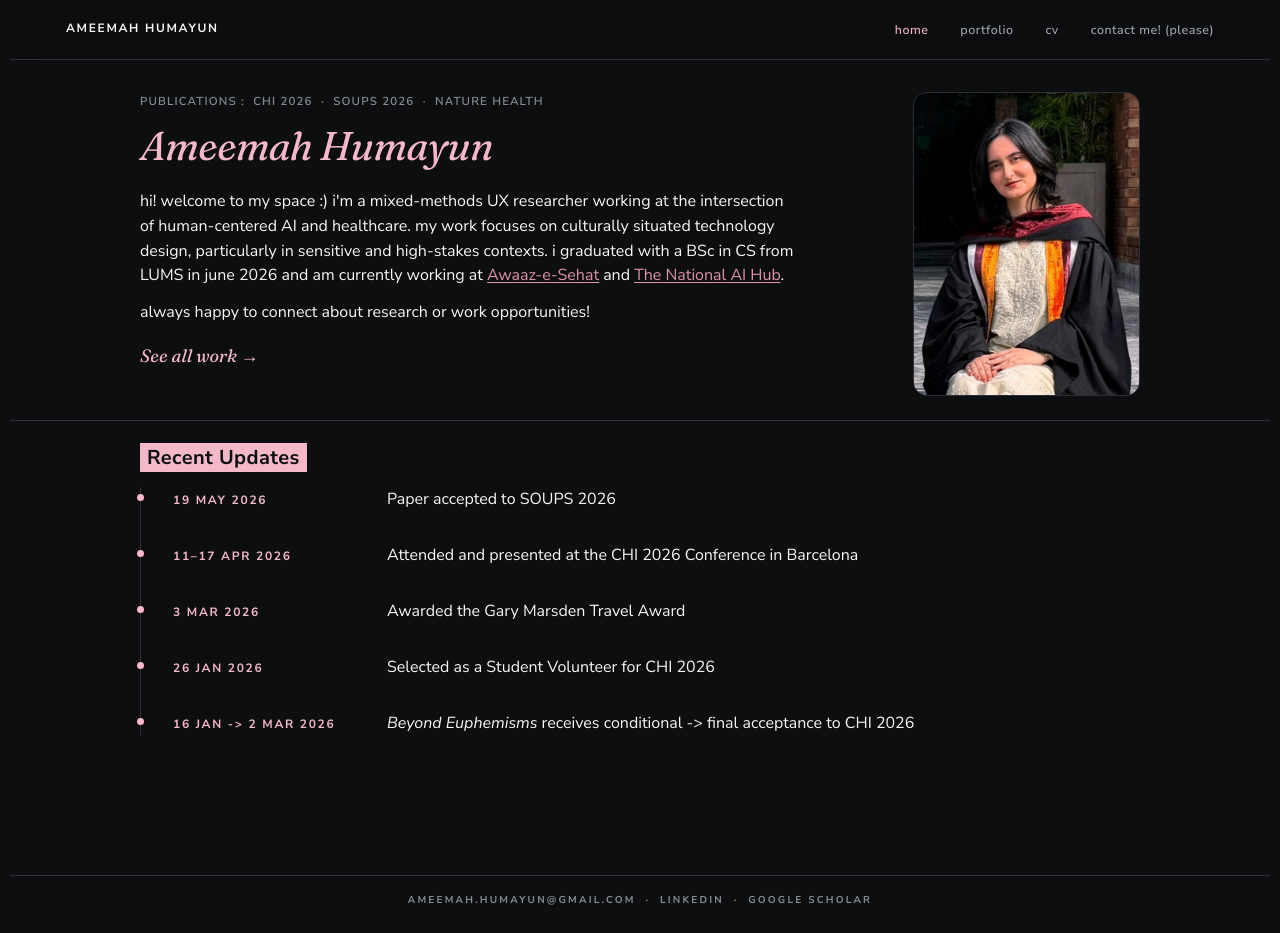
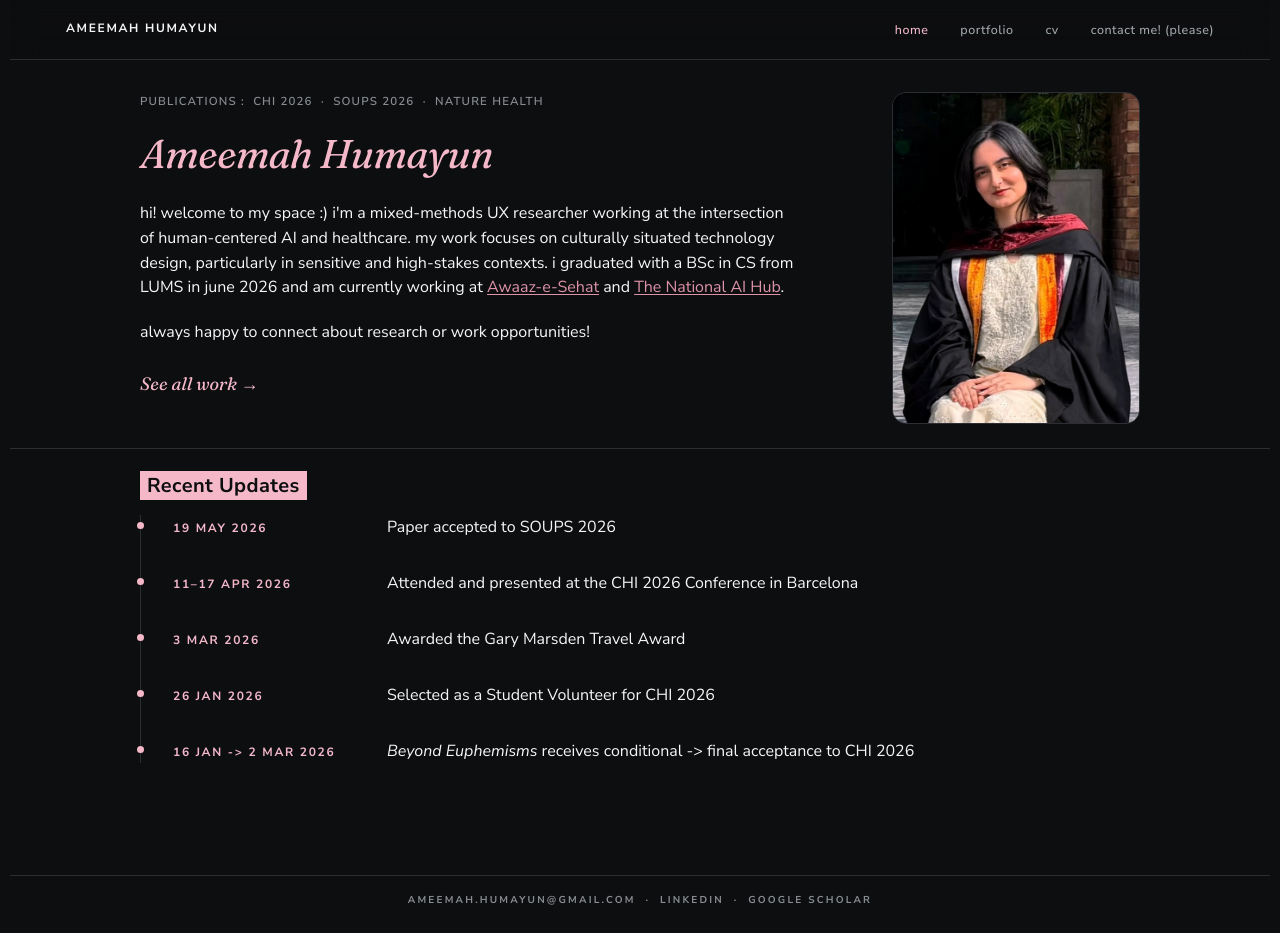
Before and after one commit to ameemahumayun/ameemahumayun.github.io, a Jekyll site: the page built from index.html, in a window 1280 px wide and 933 px high. Built offline with Jekyll 4.4.1, drawn with Linux system fonts in a browser that asks for light colours.

Commit message:
Increase hero paragraph spacing, resize photo to keep top/bottom aligned
Widened the gaps between the Publications line, name, both intro
paragraphs, and "See all work" for more breathing room. Since the
photo's fixed size is deliberately matched to the text block's height
(to keep them top/bottom aligned per the earlier alignment fix), bumped
it from 227px to 248px to track the taller text block. Re-verified
alignment stays within a few px from ~1000px viewport width up.

Co-Authored-By: Claude Sonnet 5 <noreply@anthropic.com>
Claude-Session: https://claude.ai/code/session_01RCzM7zTsD8mFw1QLJ4sgHP

```diff
--- a/assets/css/components.css
+++ b/assets/css/components.css
@@ -695,7 +695,7 @@
    the paragraphs cap out at max-width:660px. A vw-based width used to
    drift out of sync with the text block at in-between viewport widths. */
 .hero__avatar {
-  width: 227px;
+  width: 248px;
   height: auto;
   aspect-ratio: 600 / 802;
   border-radius: 14px;
--- a/index.html
+++ b/index.html
@@ -9,16 +9,16 @@ description: Mixed-methods UX researcher working on human-centered AI for health
 <header class="hero hero--profile">
   <div class="hero__inner">
     <div class="hero__text">
-      <p class="eyebrow" style="margin-bottom:0.75rem;color:var(--color-text-mute);font-weight:600;letter-spacing:0.1em;">
+      <p class="eyebrow" style="margin-bottom:1.25rem;color:var(--color-text-mute);font-weight:600;letter-spacing:0.1em;">
         Publications&nbsp;:&nbsp;
         <a href="https://doi.org/10.1145/3772318.3791315" target="_blank" rel="noopener" class="link-quiet">CHI 2026</a> &nbsp;·&nbsp;
         <a href="https://www.usenix.org/conference/soups2026/presentation/shanza" target="_blank" rel="noopener" class="link-quiet">SOUPS 2026</a> &nbsp;·&nbsp;
         <span>Nature Health</span>
       </p>
-      <h1 style="margin-top:0.75rem;margin-bottom:1.25rem;font-size:clamp(28px, 3.6vw, 40px);"><span class="serif">Ameemah Humayun</span></h1>
-      <p class="lead" style="max-width:660px;font-size:var(--text-base);margin-bottom:0.75rem;">hi! welcome to my space :) i'm a mixed-methods UX researcher working at the intersection of human-centered AI and healthcare. my work focuses on culturally situated technology design, particularly in sensitive and high-stakes contexts. i graduated with a BSc in CS from LUMS in june 2026 and am currently working at <a href="https://www.awaazesehat.com/" target="_blank" rel="noopener" class="link-teal">Awaaz-e-Sehat</a> and <a href="https://thenationalaihub.com/" target="_blank" rel="noopener" class="link-teal">The National AI Hub</a>.</p>
-      <p class="lead" style="max-width:660px;font-size:var(--text-base);margin-bottom:0.75rem;">always happy to connect about research or work opportunities!</p>
-      <p style="margin-top:1rem;">
+      <h1 style="margin-top:0.75rem;margin-bottom:1.5rem;font-size:clamp(28px, 3.6vw, 40px);"><span class="serif">Ameemah Humayun</span></h1>
+      <p class="lead" style="max-width:660px;font-size:var(--text-base);margin-bottom:1.25rem;">hi! welcome to my space :) i'm a mixed-methods UX researcher working at the intersection of human-centered AI and healthcare. my work focuses on culturally situated technology design, particularly in sensitive and high-stakes contexts. i graduated with a BSc in CS from LUMS in june 2026 and am currently working at <a href="https://www.awaazesehat.com/" target="_blank" rel="noopener" class="link-teal">Awaaz-e-Sehat</a> and <a href="https://thenationalaihub.com/" target="_blank" rel="noopener" class="link-teal">The National AI Hub</a>.</p>
+      <p class="lead" style="max-width:660px;font-size:var(--text-base);margin-bottom:1.25rem;">always happy to connect about research or work opportunities!</p>
+      <p style="margin-top:1.5rem;">
         <a href="{{ '/work/' | relative_url }}" class="serif" style="font-size:1.125rem;">See all work &rarr;</a>
       </p>
     </div>
```
